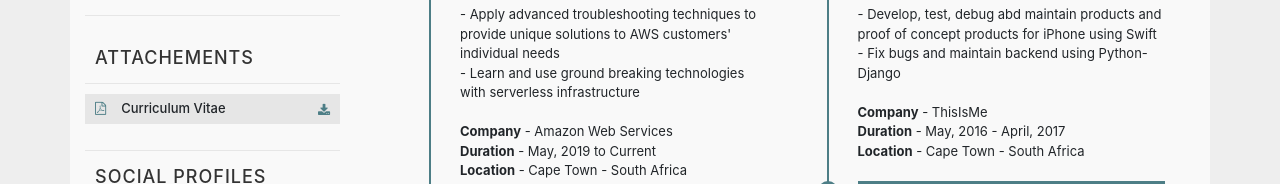
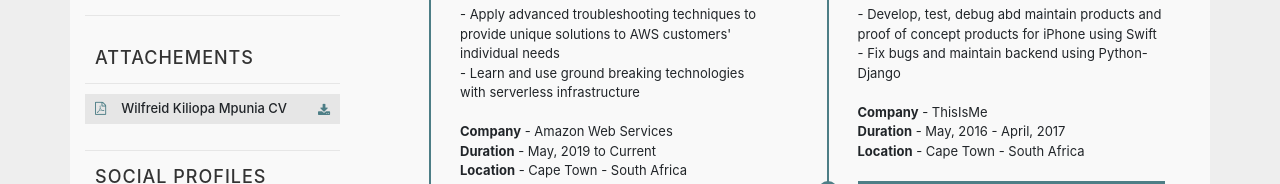
Before and after one commit to mkwilfreid/mkwilfreid, a plain HTML site: page index.html in a window 1280 px wide. Shown: the part 500-684 px from the top of the page. Drawn offline with nearby package versions, Linux system fonts and the light colour scheme.

Commit message:
changes to cv side

```diff
--- a/index.html
+++ b/index.html
@@ -54,7 +54,7 @@
                     </ul>
                     <h5 class="headline">Attachements</h5>
                     <div class="attachment">
-                        <p><i class="fa fa-file-pdf-o avant"></i>Curriculum Vitae <span><a
+                        <p><i class="fa fa-file-pdf-o avant"></i>Wilfreid Kiliopa Mpunia CV <span><a
                                     href="Mpunia Kiliopa Wilfreid CV.pdf"><i
                                         class="fa fa-download apres"></i></a></span></p>
                     </div>
```
